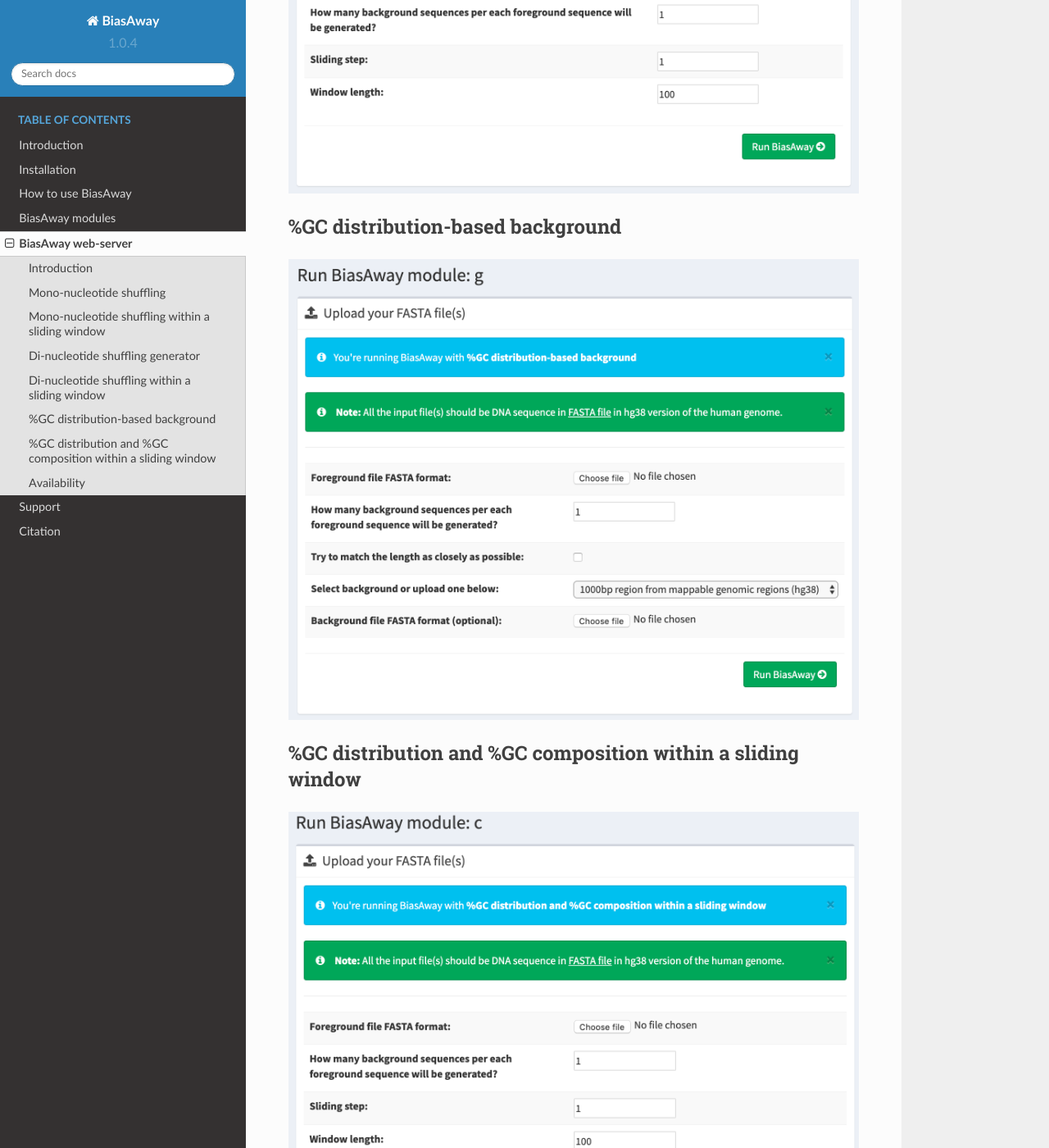
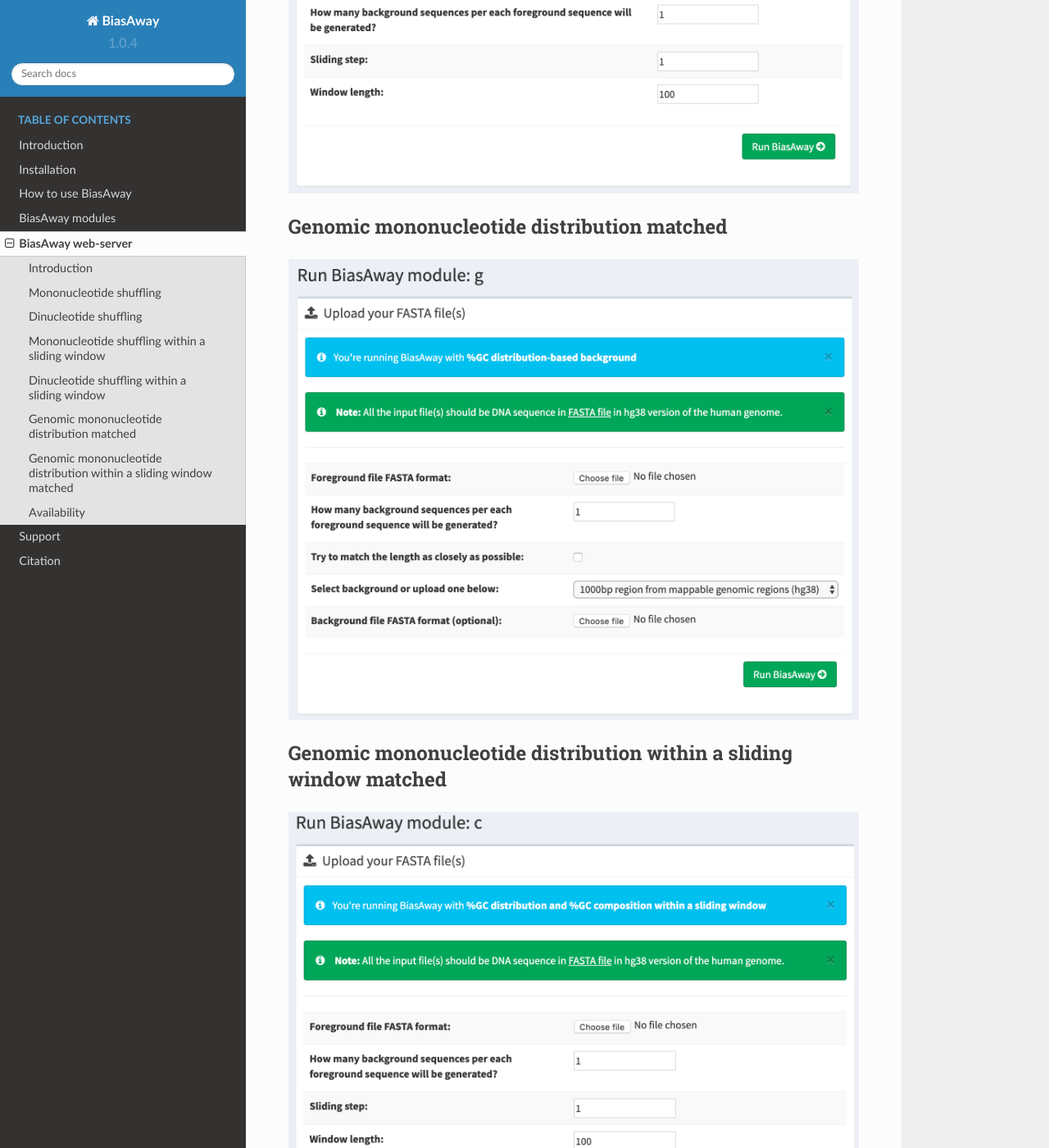
Before and after one commit to asntech/biasaway, a Sphinx documentation site: the page built from docs/webapp.rst, in a window 1280 px wide and 1400 px high, scrolled down 2902 px. Shown: the whole window at 82% size. Built offline with Sphinx 7.4.7 and the Read the Docs theme 2.0.0, drawn with Linux system fonts in a browser that asks for light colours; some of the changed text lies outside the part shown.

Commit message:
Module names fixed.

```diff
--- a/docs/index.rst
+++ b/docs/index.rst
@@ -2,7 +2,9 @@
 BiasAway Documentation
 ======================
 
-Welcome to BiasAway - an open-source command-line tool and web-server that provide six approaches to generate nucleotide composition-matched DNA sequences.
+Welcome to BiasAway - an open-source command-line tool and web-server that
+provide six approaches to generate nucleotide composition-matched DNA
+sequences.
 
 
 .. image:: https://travis-ci.org/asntech/biasaway.svg?branch=master
--- a/docs/webapp.rst
+++ b/docs/webapp.rst
@@ -16,39 +16,38 @@
 
 Below are screenshots for individual modules.
 
-Mono-nucleotide shuffling
+Mononucleotide shuffling
 =========================
 
 .. figure:: img/module_m.png
    :alt: BiasAway - Mono-nucleotide shuffling
 
-Mono-nucleotide shuffling within a sliding window
+Dinucleotide shuffling
+==================================
+
+.. figure:: img/module_d.png
+   :alt: BiasAway - Di-nucleotide shuffling generator
+
+Mononucleotide shuffling within a sliding window
 ==================================================
 
 .. figure:: img/module_f.png
    :alt: BiasAway - Mono-nucleotide shuffling within a sliding window
 
-Di-nucleotide shuffling generator
-==================================
-
-.. figure:: img/module_d.png
-   :alt: BiasAway - Di-nucleotide shuffling generator
-
-
-Di-nucleotide shuffling within a sliding window
+Dinucleotide shuffling within a sliding window
 ================================================
 
 .. figure:: img/module_w.png
    :alt: BiasAway - Di-nucleotide shuffling within a sliding window
 
-%GC distribution-based background
-==================================
+Genomic mononucleotide distribution matched
+===========================================
 
 .. figure:: img/module_g.png
    :alt: BiasAway - %GC distribution-based background
 
-%GC distribution and %GC composition within a sliding window
-=============================================================
+Genomic mononucleotide distribution within a sliding window matched
+===================================================================
 
 .. figure:: img/module_c.png
    :alt: BiasAway - %GC distribution and %GC composition within a sliding window
```
